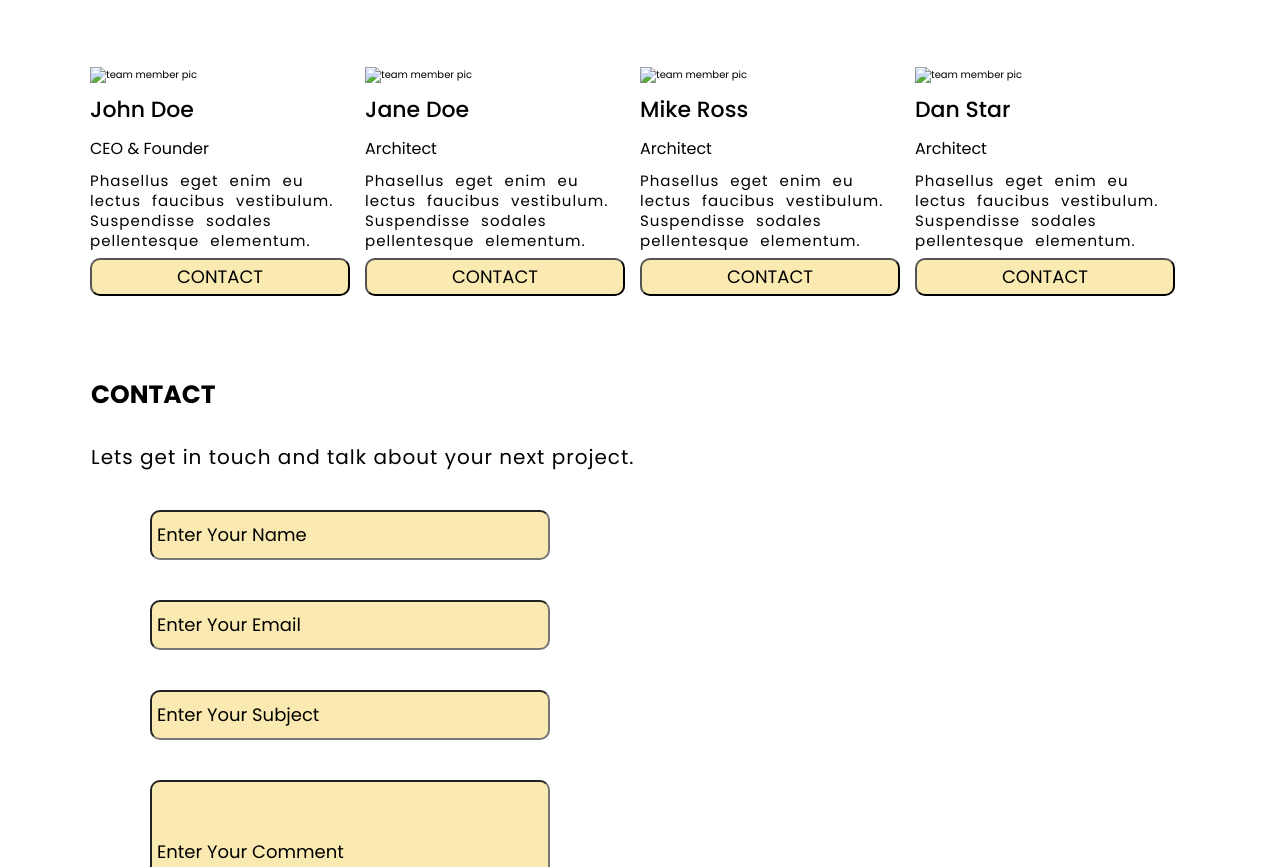
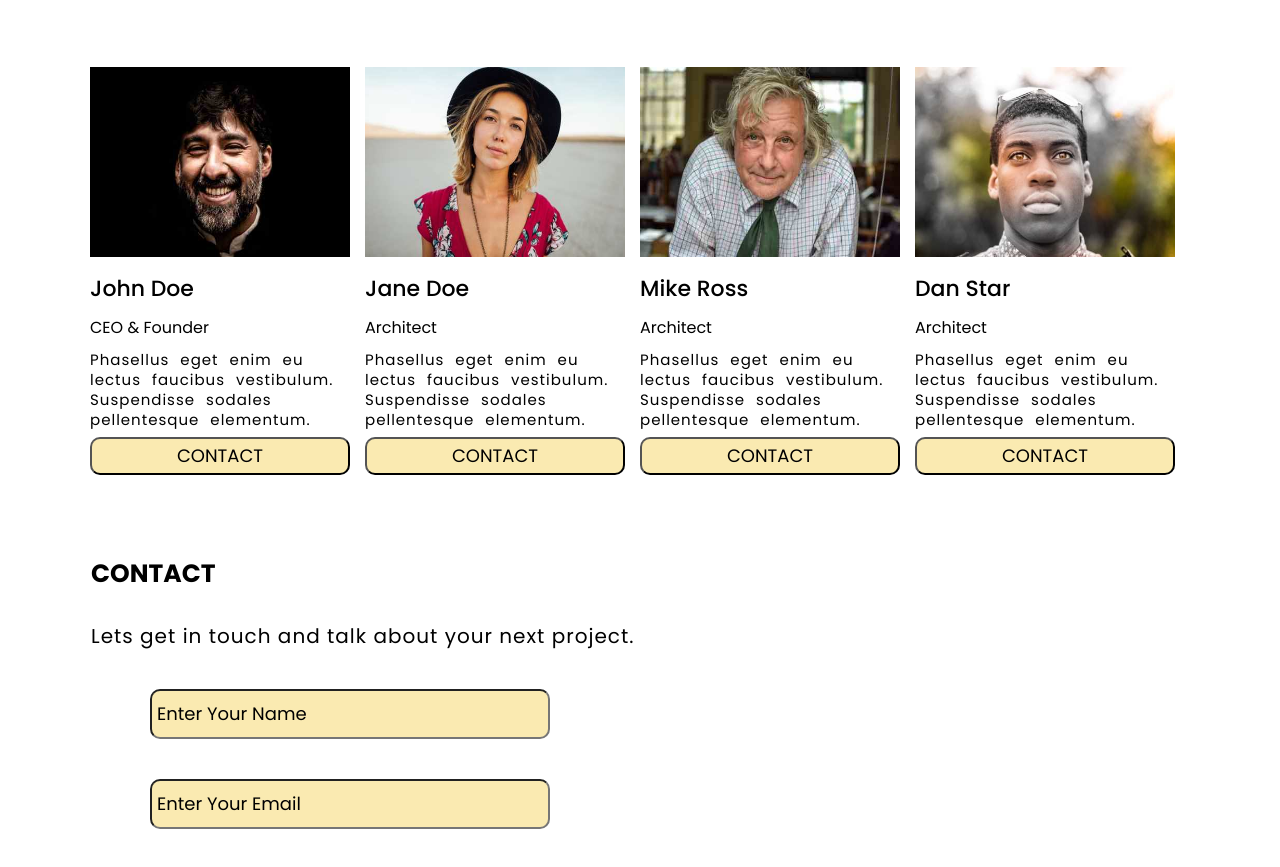
Before and after one commit to muzammilabid1/architects-project, a plain HTML site: page index.html in a window 1280 px wide. Shown: the part 1743-2610 px from the top of the page. Drawn offline with nearby package versions, Linux system fonts and the light colour scheme; a web font is replaced by a local one.

Commit message:
Update index.html

```diff
--- a/index.html
+++ b/index.html
@@ -95,28 +95,28 @@
       <div class="about-container--grid container">
         <div class="about-images grid grid-four-cols" data-aos="fade-up">
           <div class="grid-image" data-aos="fade-up">
-            <img src="/cssproject art/images/team2.jpg" alt="team member pic" class="grid-images">
+            <img src="team2.jpg" alt="team member pic" class="grid-images">
             <p class="name">john doe</p>
             <p class="status">CEO & Founder</p>
             <p class="about-mem">Phasellus eget enim eu lectus faucibus vestibulum. Suspendisse sodales pellentesque elementum.</p>
             <button class="btn contact-btn">contact</button>
           </div>
           <div class="grid-image" data-aos="fade-up">
-            <img src="/cssproject art/images/team1.jpg" alt="team member pic" class="grid-images">
+            <img src="team1.jpg" alt="team member pic" class="grid-images">
             <p class="name">Jane Doe</p>
             <p class="status">Architect</p>
             <p class="about-mem">Phasellus eget enim eu lectus faucibus vestibulum. Suspendisse sodales pellentesque elementum.</p>
             <button class="btn contact-btn">contact</button>
           </div>
           <div class="grid-image" data-aos="fade-up">
-            <img src="/cssproject art/images/team3.jpg" alt="team member pic" class="grid-images">
+            <img src="team3.jpg" alt="team member pic" class="grid-images">
             <p class="name">Mike Ross</p>
             <p class="status">Architect</p>
             <p class="about-mem">Phasellus eget enim eu lectus faucibus vestibulum. Suspendisse sodales pellentesque elementum.</p>
             <button class="btn contact-btn">contact</button>
           </div>
           <div class="grid-image" data-aos="fade-up">
-            <img src="/cssproject art/images/team4.jpg" alt="team member pic" class="grid-images">
+            <img src="team4.jpg" alt="team member pic" class="grid-images">
             <p class="name">Dan Star</p>
             <p class="status">Architect</p>
             <p class="about-mem">Phasellus eget enim eu lectus faucibus vestibulum. Suspendisse sodales pellentesque elementum.</p>
```
